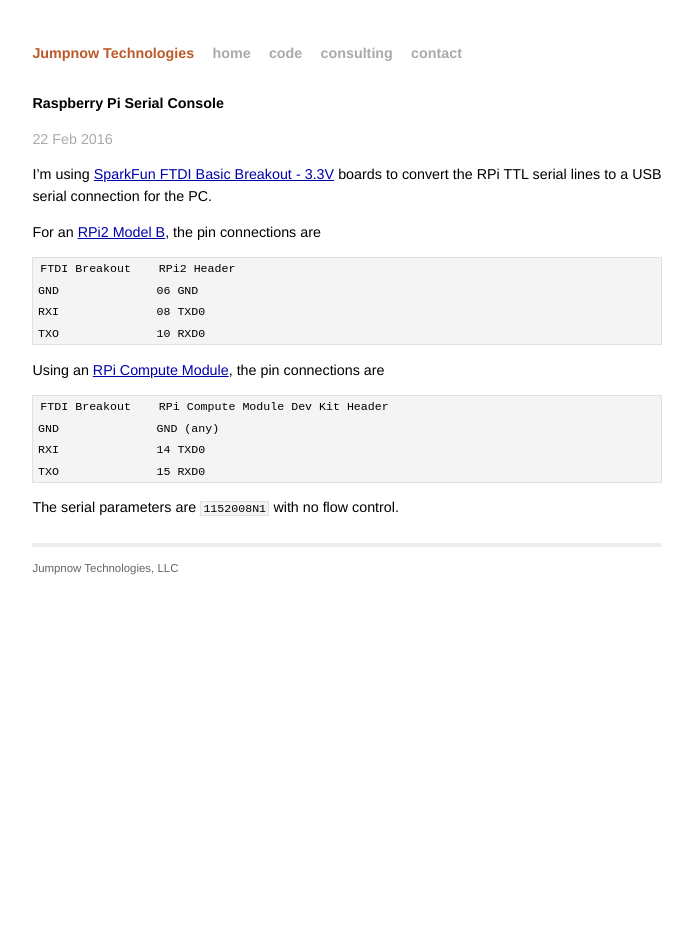
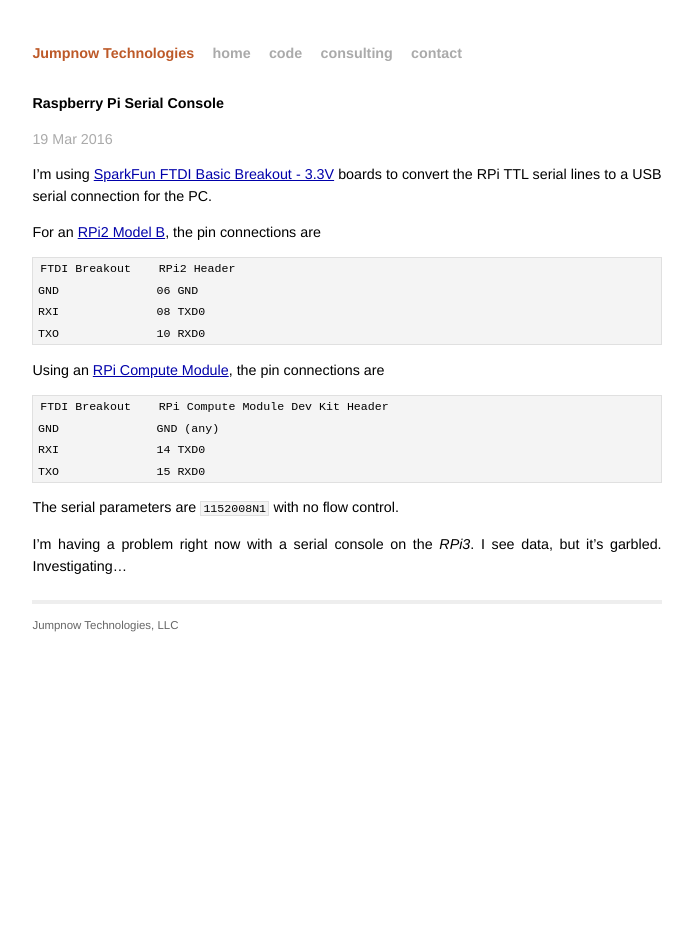
Before and after one commit to jumpnow/jumpnowtek-site, a Jekyll site: the page built from _posts/2016-02-22-RPi-Serial-Console.md, in a window 1280 px wide. Shown: the whole page, without its empty margins (293-986 px from the left). Built offline with Jekyll 4.4.1, drawn with Linux system fonts in a browser that asks for light colours.

Commit message:
rpi serial: Add rpi3 note

```diff
--- a/_posts/2016-02-22-RPi-Serial-Console.md
+++ b/_posts/2016-02-22-RPi-Serial-Console.md
@@ -1,7 +1,7 @@
 ---
 layout: post
 title: Raspberry Pi Serial Console
-date: 2016-02-22 17:30:00
+date: 2016-03-19 11:40:00
 categories: rpi
 tags: [linux, rpi, serial, console]
 ---
@@ -15,7 +15,6 @@ For an [RPi2 Model B][rpi2-b], the pin connections are
     RXI              08 TXD0
     TXO              10 RXD0
 
-
 Using an [RPi Compute Module][rpi-compute], the pin connections are
 
 	FTDI Breakout    RPi Compute Module Dev Kit Header
@@ -26,6 +25,8 @@ Using an [RPi Compute Module][rpi-compute], the pin connections are
 
 The serial parameters are `1152008N1` with no flow control.
 
+I'm having a problem right now with a serial console on the *RPi3*. I see data, but it's garbled. Investigating...
+
 [sparkfun-ftdi-basic]: https://www.sparkfun.com/products/9873
 [rpi-compute]: https://www.raspberrypi.org/products/compute-module/
 [rpi2-b]: https://www.raspberrypi.org/products/raspberry-pi-2-model-b/
```
